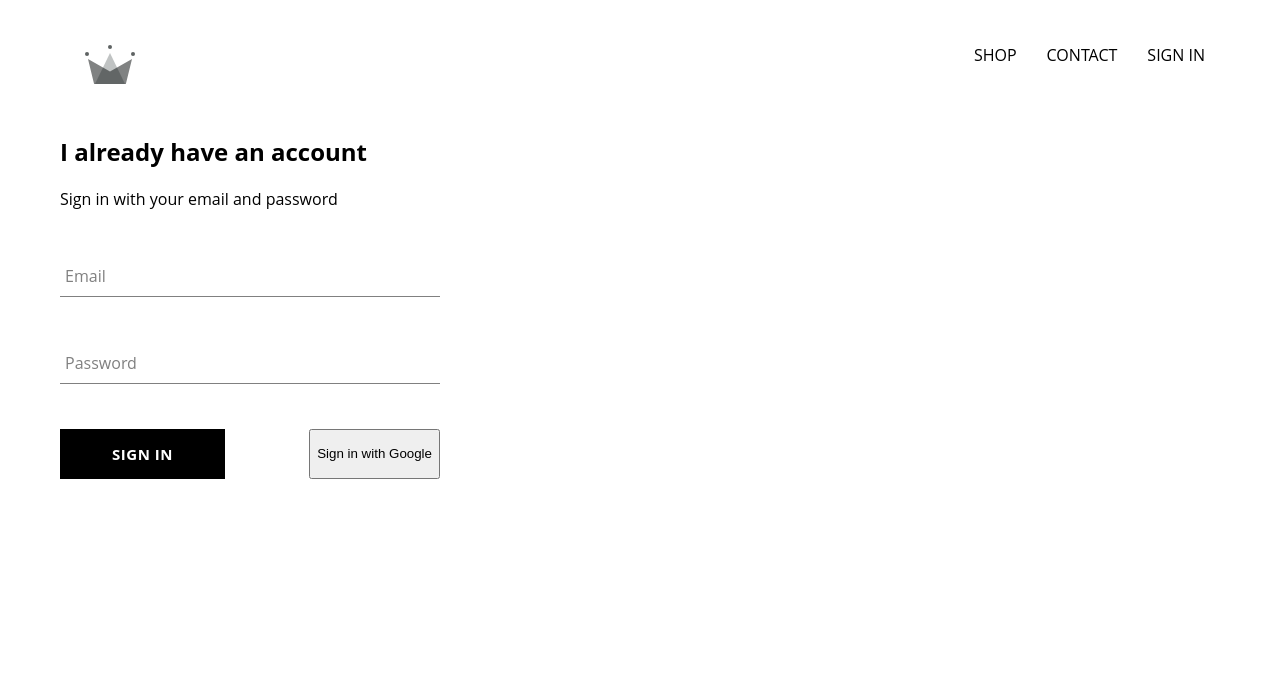
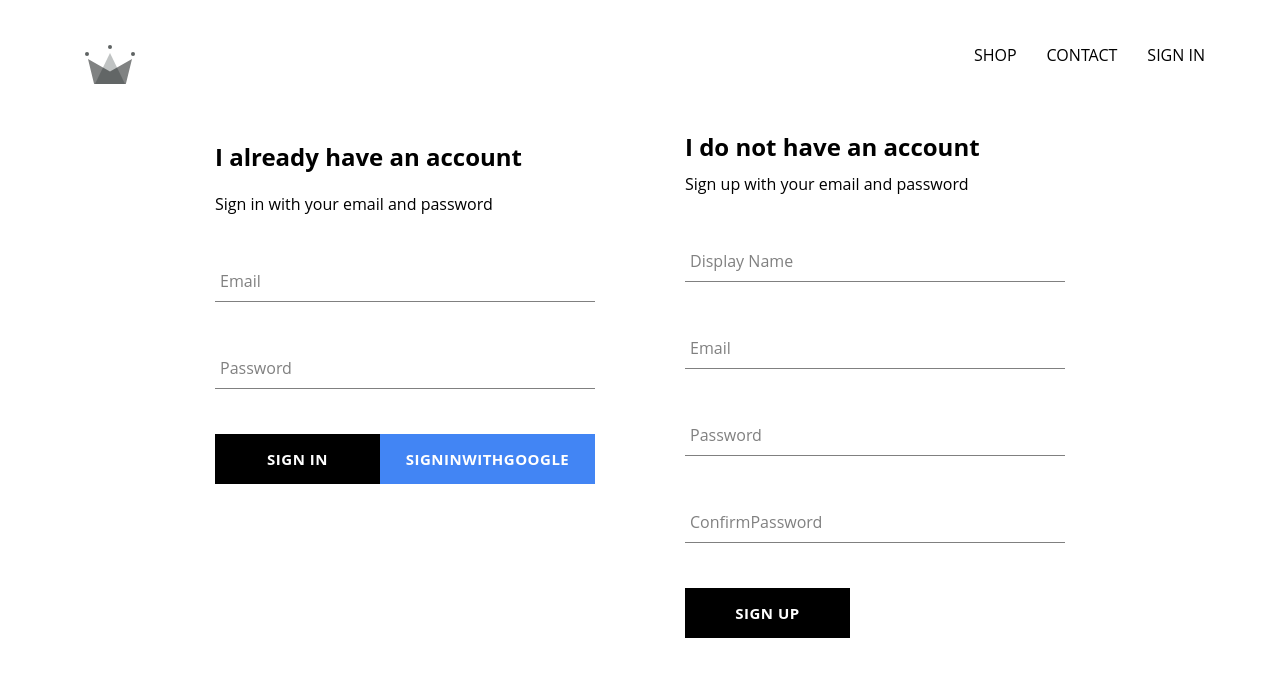
Before and after one commit to akinyedetomiwa/crwn-clothing, a React (Create React App) app: page /signin in a window 1280 px wide. Shown: the top 676 px of the page. Built offline with nearby package versions, Linux system fonts and the light colour scheme; no server answers; the HTML template or start-up script is replaced by a standard one.

Commit message:
implemented firebase utils, included ability to store authenticated users our firestore database

```diff
--- a/src/App.js
+++ b/src/App.js
@@ -5,7 +5,7 @@
 import ShopPage from './pages/shop/shop.component';
 import Header from './components/header/header.component';
 import SignInAndSignUpPage from './pages/sign-in-and-sign-up/sign-in-and-sign-up.component';
-import { auth } from './firebase/firebase.utils';
+import { auth, createUserProfileDocument } from './firebase/firebase.utils';
 
 class App extends React.Component {
   constructor() {
@@ -19,8 +19,25 @@
   unsubscribeFromAuth = null;
 
   componentDidMount() {
-    this.unsubscribeFromAuth = auth.onAuthStateChanged(user => {
-      this.setState({ currentUser: user });
+    this.unsubscribeFromAuth = auth.onAuthStateChanged(async userAuth => {
+      if (userAuth) {
+        const userRef = await createUserProfileDocument(userAuth);
+
+        userRef.onSnapshot(snapShot => {
+          this.setState(
+            {
+              currentUser: {
+                id: snapShot.id,
+                ...snapShot.data(),
+              },
+            },
+            () => {
+              console.log(this.state);
+            }
+          );
+        });
+      }
+      this.setState({ currentUser: userAuth });
     });
   }
   componentWillUnmount() {
--- a/src/components/custom-button/custom-button.component.jsx
+++ b/src/components/custom-button/custom-button.component.jsx
@@ -3,7 +3,7 @@
 
 const CustomButton = ({ children, isGoogleSignIn, ...otherProps }) => (
   <button
-    className={`${isGoogleSignIn ? 'google-sign-in' : ''}custom-button`}
+    className={`${isGoogleSignIn ? 'google-sign-in' : ''} custom-button`}
     {...otherProps}
   >
     {children}
--- a/src/components/custom-button/custom-button.styles.scss
+++ b/src/components/custom-button/custom-button.styles.scss
@@ -24,11 +24,11 @@
 
   &.google-sign-in {
     background-color: #4285f4;
-    color: white;
 
     &:hover {
       background-color: #357ae8;
-      border: 1px solid black;
+      color: black;
+      border: none;
     }
   }
 }
--- a/src/components/sign-in/sign-in.component.jsx
+++ b/src/components/sign-in/sign-in.component.jsx
@@ -50,7 +50,8 @@
           <div className="buttons">
             <CustomButton type="submit"> Sign In</CustomButton>
             <CustomButton onClick={signInWithGoogle} isGoogleSignIn>
-              Sign in with Google
+              {' '}
+              SignInWithGoogle
             </CustomButton>
           </div>
         </form>
--- /dev/null
+++ b/src/components/sign-up/sign-up.component.jsx
@@ -0,0 +1,102 @@
+import React from 'react';
+
+import FormInput from '../form-input/form-input.component';
+import CustomButton from '../custom-button/custom-button.component';
+
+import { auth, createUserProfileDocument } from '../../firebase/firebase.utils';
+
+import './sign-up.styles.scss';
+
+class SignUp extends React.Component {
+  constructor() {
+    super();
+
+    this.state = {
+      displayName: '',
+      email: '',
+      password: '',
+      confirmPassword: '',
+    };
+  }
+
+  handleSubmit = async event => {
+    event.preventDefault();
+
+    const { displayName, email, password, confirmPassword } = this.state;
+
+    if (password != confirmPassword) {
+      alert("passwords don't match");
+      return;
+    }
+
+    try {
+      const { user } = await auth.createUserWithEmailAndPassword(
+        email,
+        password
+      );
+
+      await createUserProfileDocument(user, { displayName });
+
+      this.setState({
+        displayName: '',
+        email: '',
+        password: '',
+        confirmPassword: '',
+      });
+    } catch (error) {
+      console.error(error);
+    }
+  };
+
+  handleChange = event => {
+    const { name, value } = event.target;
+
+    this.setState({ [name]: value });
+  };
+
+  render() {
+    const { displayName, email, password, confirmPassword } = this.state;
+    return (
+      <div className="sign-up">
+        <h2 className="title"> I do not have an account</h2>
+        <span>Sign up with your email and password</span>
+        <form className="sign-up-form" onSubmit={this.handleSubmit}>
+          <FormInput
+            type="text"
+            name="displayName"
+            value={displayName}
+            onChange={this.handleChange}
+            label="Display Name"
+            required
+          />
+          <FormInput
+            type="email"
+            name="email"
+            value={email}
+            onChange={this.handleChange}
+            label="Email"
+            required
+          />
+          <FormInput
+            type="password"
+            name="password"
+            value={password}
+            onChange={this.handleChange}
+            label="Password"
+            required
+          />
+          <FormInput
+            type="password"
+            name="confirmPassword"
+            value={confirmPassword}
+            onChange={this.handleChange}
+            label="ConfirmPassword"
+            required
+          />
+          <CustomButton type="submit">SIGN UP</CustomButton>
+        </form>
+      </div>
+    );
+  }
+}
+export default SignUp;
--- /dev/null
+++ b/src/components/sign-up/sign-up.styles.scss
@@ -0,0 +1,9 @@
+.sign-up {
+  display: flex;
+  flex-direction: column;
+  width: 380px;
+
+  .title {
+    margin: 10px 0;
+  }
+}
--- a/src/firebase/firebase.utils.js
+++ b/src/firebase/firebase.utils.js
@@ -12,6 +12,32 @@
   measurementId: 'G-Y43WDH9REL',
 };
 
+export const createUserProfileDocument = async (userAuth, additionalData) => {
+  if (!userAuth) return;
+
+  const userRef = firestore.doc(`users/${userAuth.uid}`);
+
+  const snapShot = await userRef.get();
+
+  if (!snapShot.exists) {
+    const { displayName, email } = userAuth;
+    const createdAt = new Date();
+
+    try {
+      await userRef.set({
+        displayName,
+        email,
+        createdAt,
+        ...additionalData,
+      });
+    } catch (error) {
+      console.log('error creating user', error.message);
+    }
+  }
+
+  return userRef;
+};
+
 firebase.initializeApp(config);
 
 export const auth = firebase.auth();
--- a/src/pages/sign-in-and-sign-up/sign-in-and-sign-up.component.jsx
+++ b/src/pages/sign-in-and-sign-up/sign-in-and-sign-up.component.jsx
@@ -1,10 +1,12 @@
 import React from 'react';
 import './sign-in-and-sign-up.styles.scss';
 import SignIn from '../../components/sign-in/sign-in.component';
+import SignUp from '../../components/sign-up/sign-up.component';
 
 const SignInAndSignUpPage = () => (
   <div className="sign-in-and-sign-up">
     <SignIn />
+    <SignUp />
   </div>
 );
 export default SignInAndSignUpPage;
--- a/src/pages/sign-in-and-sign-up/sign-in-and-sign-up.styles.scss
+++ b/src/pages/sign-in-and-sign-up/sign-in-and-sign-up.styles.scss
@@ -0,0 +1,6 @@
+.sign-in-and-sign-up {
+  width: 850px;
+  display: flex;
+  justify-content: space-between;
+  margin: 30px auto;
+}
```
Also changed, not shown: src/components/directory/directory.component.jsx (+20 -21 lines).
